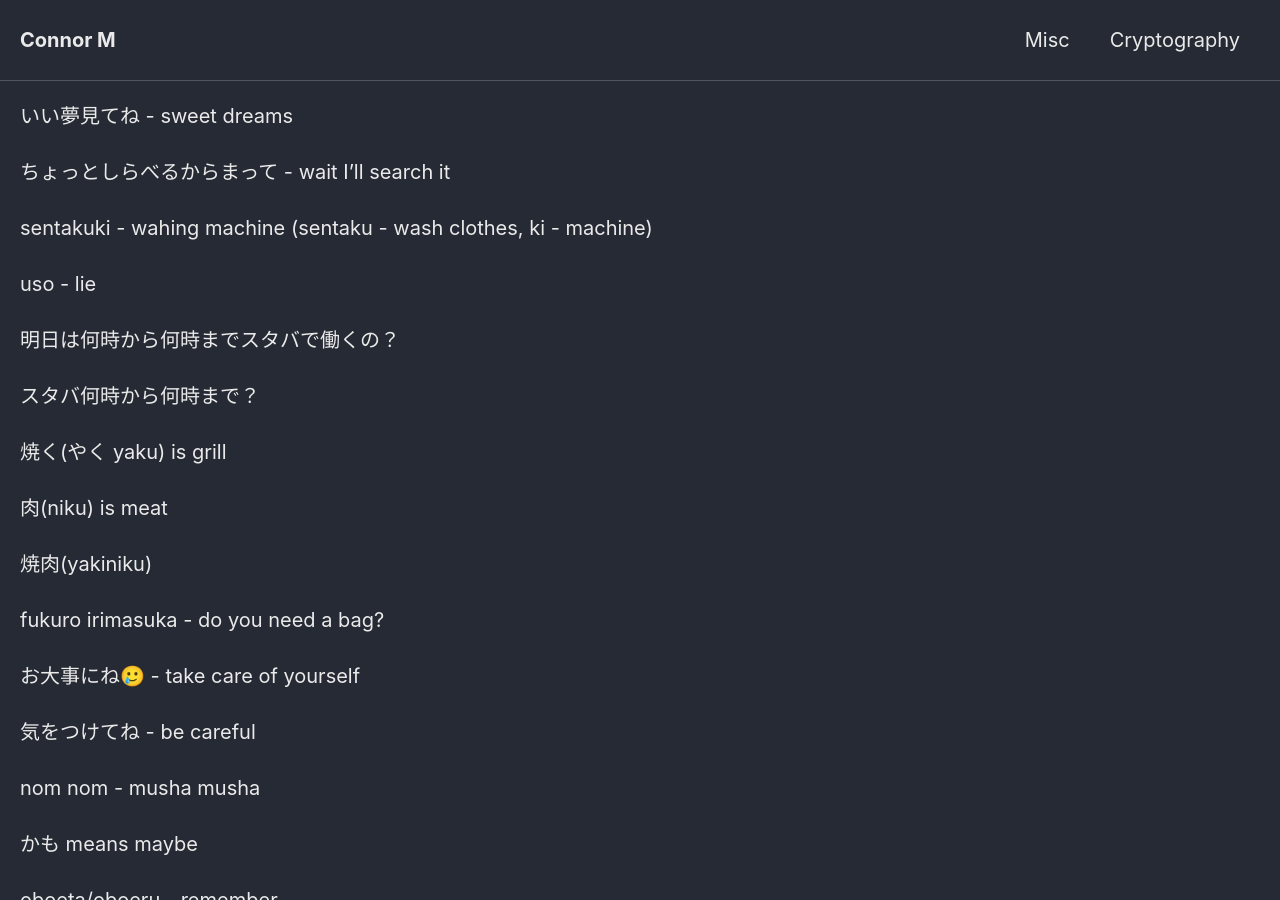
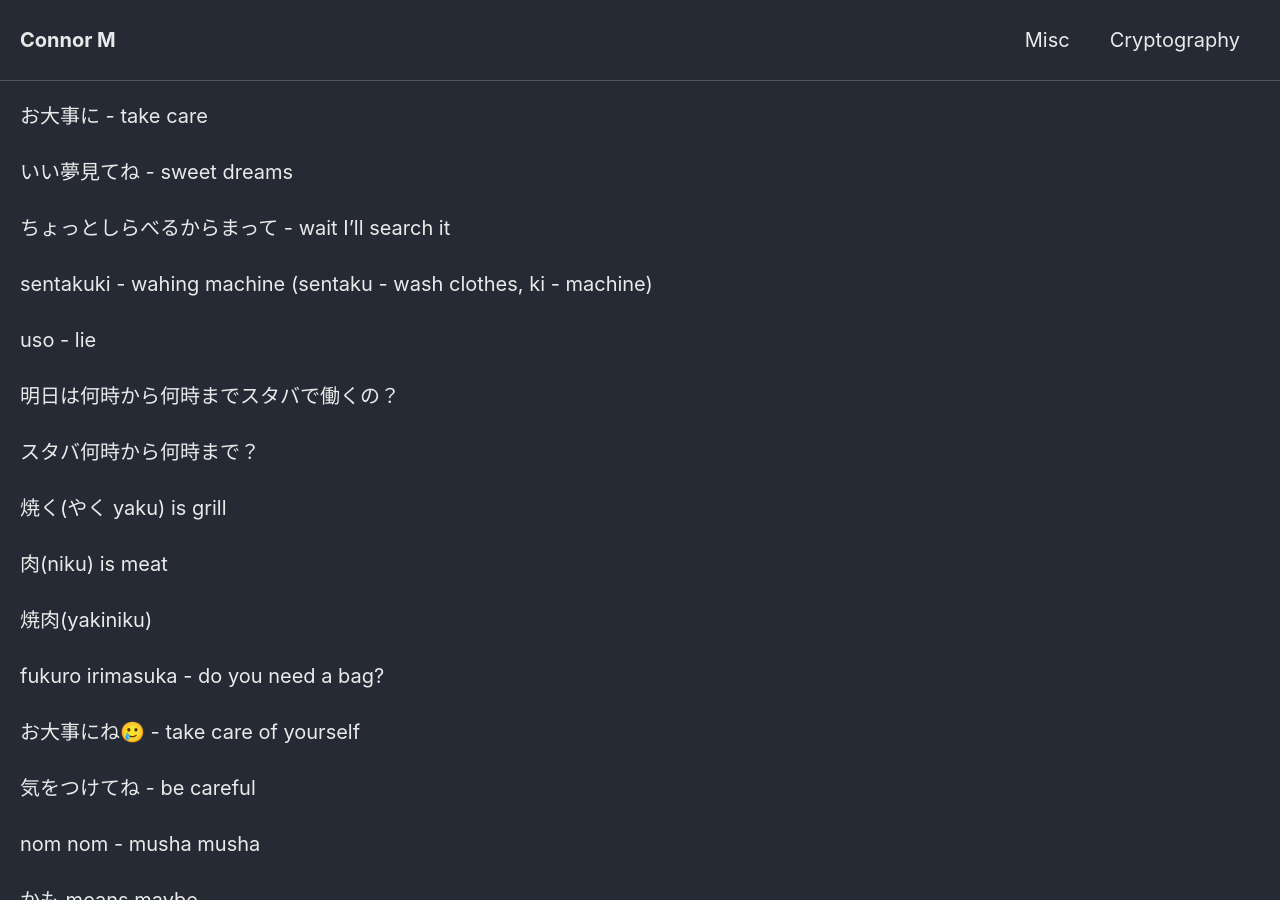
Before and after one commit to Connor-McCartney/Connor-McCartney.github.io, a Jekyll site: the page built from _pages/misc/japanese.md, in a window 1280 px wide and 900 px high. Built offline with Jekyll 4.4.1, drawn with Linux system fonts in a browser that asks for light colours; cached includes are drawn as plain includes; our own code applies the rules of GitHub Pages for plain Markdown files.

Commit message:
Update japanese.md

```diff
--- a/_pages/misc/japanese.md
+++ b/_pages/misc/japanese.md
@@ -1,3 +1,5 @@
+お大事に - take care
+
 いい夢見てね - sweet dreams
 
 ちょっとしらべるからまって - wait I'll search it
```
